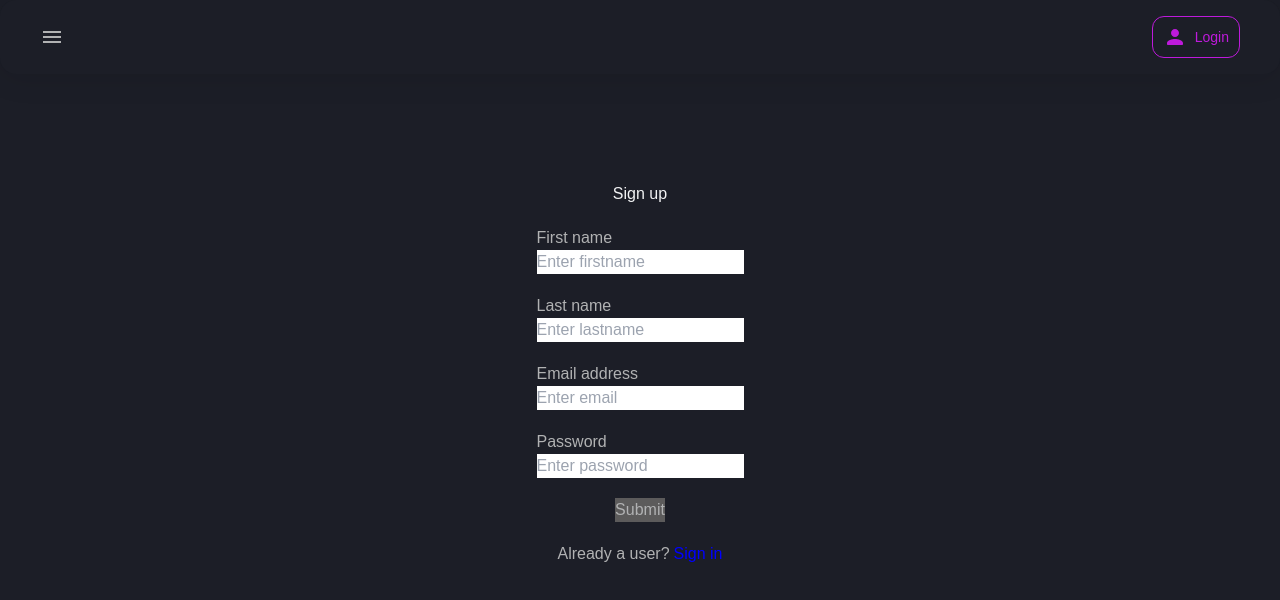
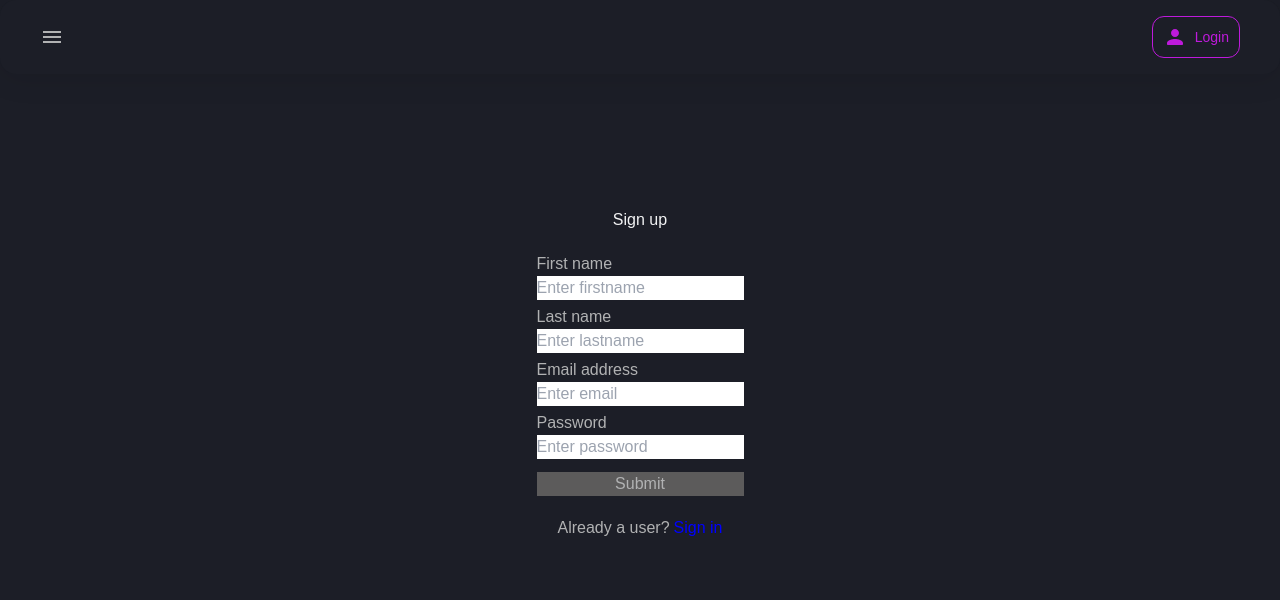
Before and after one commit to DivyanshD07/PodcastStreamApp, a React (Create React App) app in the folder client/: page /signup in a window 1280 px wide. Shown: the top 600 px of the page. Built offline with nearby package versions, Linux system fonts and the light colour scheme.

Commit message:
login and signup 2

```diff
--- a/client/src/pages/Signup.jsx
+++ b/client/src/pages/Signup.jsx
@@ -1,8 +1,9 @@
-import React from 'react';
+import React, { Component } from 'react';
 import styled from 'styled-components';
-import {Link} from 'react-router-dom';
+import { Link } from 'react-router-dom';
 
-const Container = styled.form`
+
+const Container = styled.div`
     color: ${({ theme }) => theme.text_secondary};
     width: 100%;
     display: flex;
@@ -18,8 +19,10 @@ const Top = styled.div`
 const Input = styled.div``;
 const Heading = styled.div``;
 const InputContainer = styled.div``;
-const Remember = styled.div``;
 const Button = styled.div`
+    display: flex;
+    justify-content: center;
+    margin-top: 8px;
     background: ${({ theme }) => theme.button};
     &:hover {
         color: ${({ theme }) => theme.text_primary}
@@ -33,37 +36,66 @@ const Login = styled.div`
     color: blue;
 `;
 
-const Signup = () => {
+const Form = styled.form`
+    display: flex;
+    flex-direction: column;
+    gap: 5px;
+
+`;
+
+
+export default class Signup extends Component {
+
+    constructor(props){
+        super(props)
+        this.state = {
+                fname: "",
+                lname: "",
+                email: "",
+                password: ""
+            };
+        this.handleSubmit = this.handleSubmit.bind(this);
+    }
+    handleSubmit(e) {
+        e.preventDefault();
+        const { fname, lname, email, password } = this.state;
+        console.log(fname, lname, email, password);
+    }
+
+
+    render() {
         return (
             <Container>
                 <Top>Sign up</Top>
+                <Form onSubmit={this.handleSubmit}>
                     <Input>
                         <Heading>First name</Heading>
                         <InputContainer>
-                    <input type="name" placeholder='Enter firstname' />
+                            <input type="text" placeholder='Enter firstname' onChange={(e) => this.setState({ fname: e.target.value })} />
                         </InputContainer>
                     </Input>
                     <Input>
                         <Heading>Last name</Heading>
                         <InputContainer>
-                    <input type="name" placeholder='Enter lastname' />
+                            <input type="text" placeholder='Enter lastname' onChange={(e) => this.setState({ lname: e.target.value })} />
                         </InputContainer>
                     </Input>
                     <Input>
                         <Heading>Email address</Heading>
                         <InputContainer>
-                    <input type="email" placeholder='Enter email' />
+                            <input type="email" placeholder='Enter email' onChange={(e) => this.setState({ email: e.target.value })} />
                         </InputContainer>
                     </Input>
                     <Input>
                         <Heading>Password</Heading>
                         <InputContainer>
-                    <input type="password" placeholder='Enter password' />
+                            <input type="password" placeholder='Enter password' onChange={(e) => this.setState({ password: e.target.value })} />
                         </InputContainer>
                     </Input>
                     <Button>
-                <button>Submit</button>
+                        <button type='submit'>Submit</button>
                     </Button>
+                </Form>
                 <SignupLink>
                     Already a user?<Link to={"/login"}> <Login>Sign in</Login>
                     </Link>
@@ -71,5 +103,4 @@ const Signup = () => {
             </Container>
         )
     }
-
-export default Signup
+}
```
Lines whose indentation alone changed are shown as unchanged.
